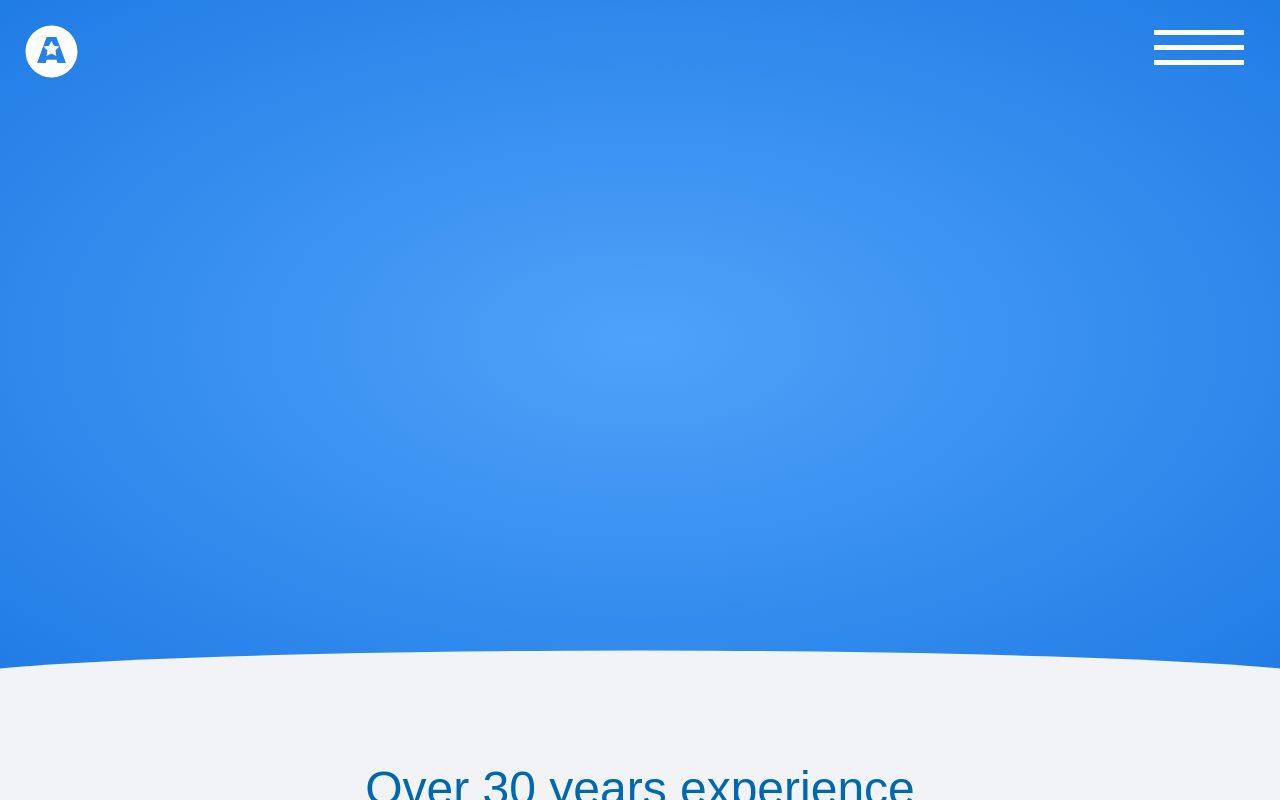
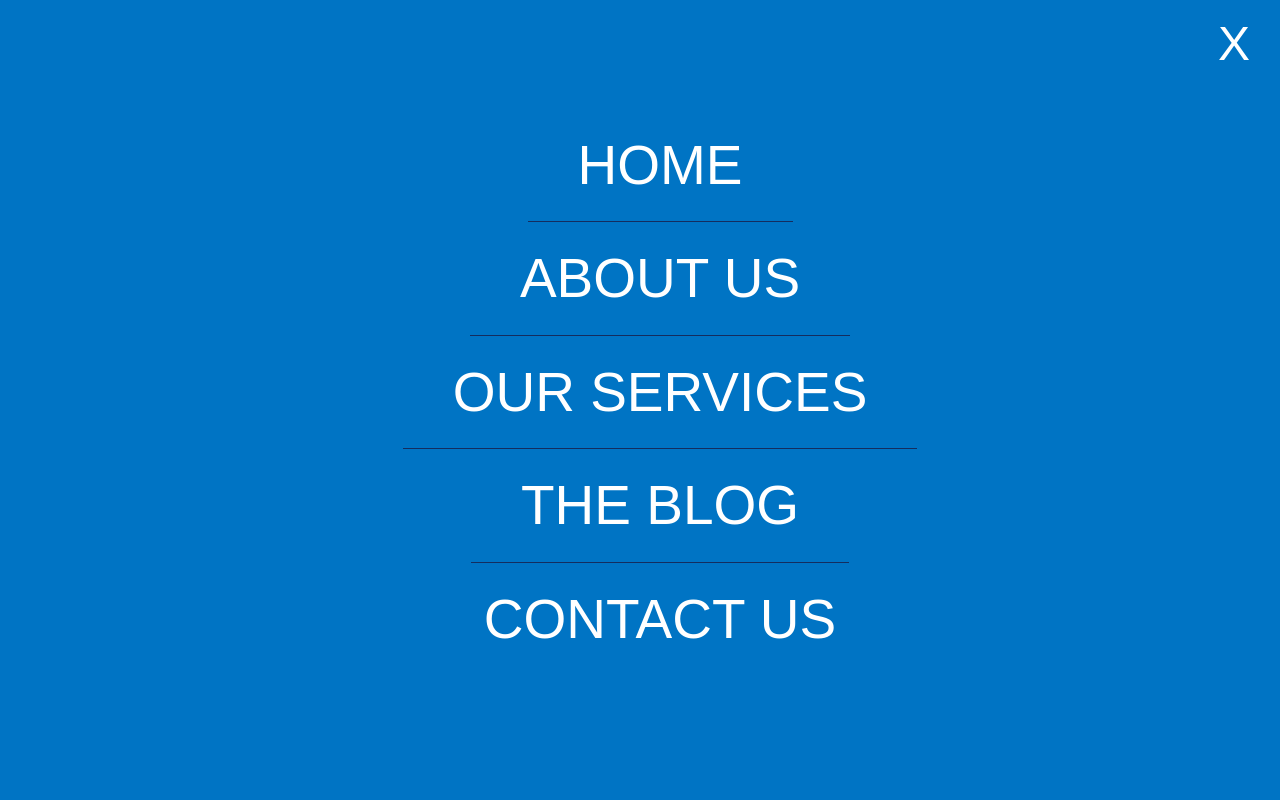
Before and after one commit to joker7t/gsap, a React (Create React App) app in the folder gsap-react/: page / in a window 1280 px wide. Both pictures are taken after a click on the element 1199 px from the left and 52 px from the top of the page. Shown: the top 800 px of the page. Built offline with nearby package versions, Linux system fonts and the light colour scheme.

Commit message:
animate for nav

```diff
--- a/gsap-react/src/components/MainPage.js
+++ b/gsap-react/src/components/MainPage.js
@@ -7,19 +7,26 @@ import factory from "../images/factory.jpg";
 import equipment from "../images/equipment.jpg";
 import team from "../images/team.jpg";
 import training from "../images/training.jpg";
-import { TweenMax } from "gsap";
+import { TweenMax, TimelineMax } from "gsap";
 
 const MainPage = () => {
     const burgerIconRef = useRef(null);
     const burgerLine1stRef = useRef(null);
     const burgerLine2ndRef = useRef(null);
     const burgerLine3rdRef = useRef(null);
+    const navRef = useRef(null);
+    const closeNavRef = useRef(null);
 
     useEffect(() => {
-        console.log(burgerIconRef);
+        console.log(navRef.current.children[0].children);
+
+        const tlmenu = new TimelineMax({ paused: true });
 
         //default animations
 
+        //because element sets visiable: hidden so we need to use autoAlpha, opacity does not work in this case
+        tlmenu.to(navRef.current, 0.3, { autoAlpha: 1 })
+            .staggerFromTo(navRef.current.children[0].children, 0.5, { y: 100, opacity: 0 }, { y: 0, opacity: 1 }, 0.2);
 
         //anomations for events
         burgerIconRef.current.onmouseenter = () => {
@@ -48,6 +55,14 @@ const MainPage = () => {
             );
         }
 
+        burgerIconRef.current.onclick = () => {
+            tlmenu.play(0);
+        }
+
+        closeNavRef.current.onclick = () => {
+            tlmenu.reverse(0);
+        }
+
 
 
 
@@ -57,7 +72,7 @@ const MainPage = () => {
     return (
         <div>
             <header>
-                <nav>
+                <nav ref={navRef}>
                     <ul className="navMenu">
                         <li><a href="#0">Home</a></li>
                         <li><a href="#0">About us</a></li>
@@ -65,7 +80,7 @@ const MainPage = () => {
                         <li><a href="#0">The blog</a></li>
                         <li><a href="#0">Contact us</a></li>
                     </ul>
-                    <p className="closeButton">X</p>
+                    <p className="closeButton" ref={closeNavRef}>X</p>
                 </nav>
                 <div className="burgerIcon" ref={burgerIconRef}>
                     <div className="burgerLine" ref={burgerLine1stRef}></div>
```
